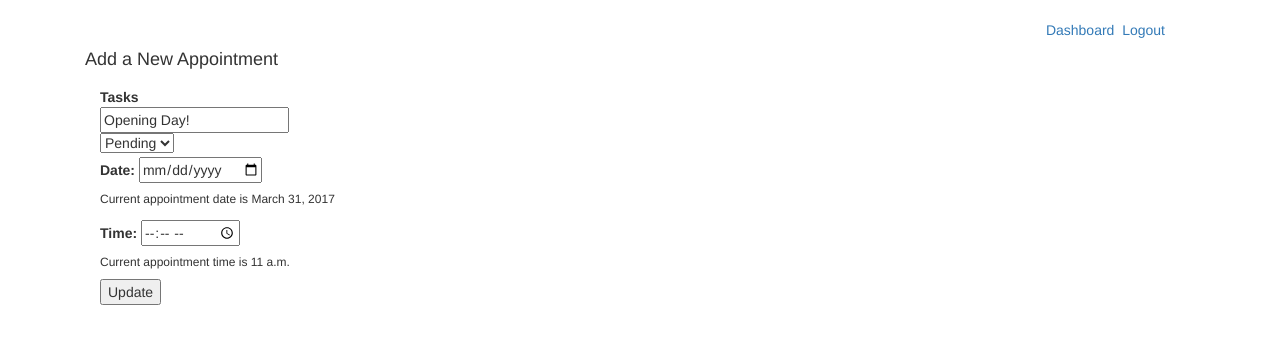
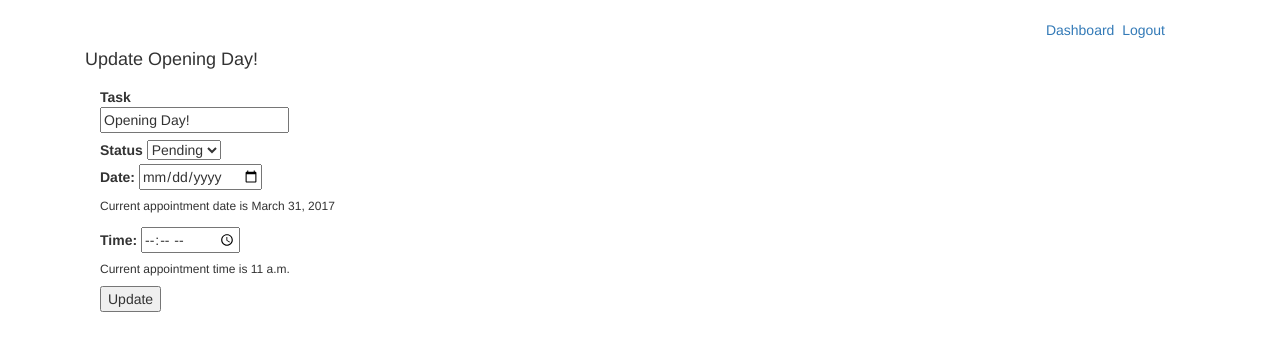
Before and after one commit to mikeybags/python_belt, a Django app: template apps/appointments_app/templates/appointments_app/edit.html in a window 1280 px wide. Shown: the top 351 px of the page. Run offline with Django 3.2, Linux system fonts and the light colour scheme; the template is opened without the code that fills it: values that come from a table or form of the project are taken from there, others are empty; data comes from the database, SQL or seed files in the repository; both versions use the stored data as it was after the commit; parts of the project's set-up code (start-up, migrations or seed data) failed here and were passed over; some libraries are stand-ins or nearby versions.

Commit message:
fixed unnecessary time/date conversions and repeated code

```diff
--- a/apps/appointments_app/models.py
+++ b/apps/appointments_app/models.py
@@ -10,16 +10,17 @@ class AppointmentManager(models.Manager):
         Appointment.objects.create(task = task, date = date, time = time, user = user)
         return True
 
-    def validate_appt(self, user_id, date = None, time = None):
+    def validate_appt(self, user_id, date = None, time = None, id = None):
         errors = []
-        print time, "is time"
+        print time, "is time 1"
+        print date, "is date 2"
         if date < datetime.date.today().isoformat():
             errors.append("Appointments cannot be for the past!")
         if date == datetime.date.today().isoformat():
             if time < datetime.datetime.now().time().isoformat():
                 errors.append("Appointments cannot be for the past!")
-        if Appointment.objects.filter(user__id = user_id).filter(date = date).filter(time = time):
-            messages.add_message(request, messages.ERROR, 'You can not schedule two appointments at the same time.')
+        if Appointment.objects.filter(user__id = user_id).filter(date = date).filter(time = time).exclude(id = id):
+            errors.append('You can not schedule two appointments at the same time.')
         return errors
 
 class Appointment(models.Model):
--- a/apps/appointments_app/templates/appointments_app/edit.html
+++ b/apps/appointments_app/templates/appointments_app/edit.html
@@ -13,22 +13,23 @@
       </div>
       <div class="text-right col-lg-6 col-md-6 col-sm-6 col-xs-6">
         <div>&nbsp;</div>
-        <a href="{% url 'appointments:home' %}">Dashboard</a><span>&nbsp;</span><span>&nbsp;</span><a href="{% url 'login:logout' %}">Logout</a>
+        <a href="{% url 'appointments:home' %}">Dashboard</a>&nbsp;&nbsp;<a href="{% url 'login:logout' %}">Logout</a>
       </div>
     </div><!-- end header -->
     <div class="col-lg-12 col-md-12 col-sm-12 col-xs-12">
-      <h4>Add a New Appointment</h4>
+      <h4>Update {{ appointment.task }} </h4>
       <div class="col-lg-9 col-md-9 col-sm-9 col-xs-9">
         <form class="form-horizontal" action="{% url 'appointments:update_appt' id=appointment.id %}" method="POST">
           {% csrf_token %}
           <fieldset>
           <div class="control-group">
-            <label class="control-label" for="review">Tasks</label>
+            <label class="control-label" for="review">Task</label>
             <div class="controls">
               <input type="text" name="task" class="input-xlarge" value ="{{ appointment.task }}">
             </div>
           </div>
           <div class="control-group">
+            <label class="control-label" for="status">Status</label>
             <select name="status">
               <option {% if appointment.status == "pending" %} selected {% endif %} value="pending">Pending</option>
               <option {% if appointment.status == "missed" %} selected {% endif %} value="missed">Missed</option>
@@ -37,23 +38,21 @@
           </div>
           <div class="control-group">
             <label class="control-label" for="Date">Date:</label>
-              <input type="date" name="date" class="input-xlarge" value ="{{ appointment.date }}">
+              <input type="date" name="date" class="input-xlarge" value ="{{ appointment_date }}">
               <h6>Current appointment date is {{ appointment.date }}</h6>
           </div>
           <div class="control-group">
             <label class="control-label" for="time">Time:</label>
-            <input type="time" name="time" class="input-xlarge" value="{{ appointment.time }}">
+            <input type="time" name="time" class="input-xlarge" value="{{ appointment_time }}">
             <h6>Current appointment time is {{ appointment.time }}</h6>
           </div>
           <input type="submit" value="Update">
           </fieldset>
         </form>
         {% if messages %}
-          <ul class="messages">
           {% for message in messages %}
-            <li {% if message.tags %} class="{{message.tags}}"{% endif %}>{{message}}</li>
+            <p {% if message.tags %} class="text-danger"{% endif %}>{{message}}</li>
           {% endfor %}
-          </ul>
         {% endif %}
       </div>
     </div>
--- a/apps/appointments_app/urls.py
+++ b/apps/appointments_app/urls.py
@@ -2,9 +2,9 @@ from django.conf.urls import url
 from views import *
 
 urlpatterns = [
-    url(r'^appointments$', index, name = 'home'),
+    url(r'^$', index, name = 'home'),
     url(r'^add_appt$', add_appt, name = 'add_appt'),
-    url(r'^appointments/(?P<id>\d+)$', edit_appt, name = 'edit_appt'),
-    url(r'^appointments/(?P<id>\d+)/update$', update_appt, name = 'update_appt'),
-    url(r'^appointments/destroy/(?P<id>\d+)$', remove_appt, name = 'remove_appt'),
+    url(r'^(?P<id>\d+)/edit$', edit_appt, name = 'edit_appt'),
+    url(r'^(?P<id>\d+)/update$', update_appt, name = 'update_appt'),
+    url(r'^(?P<id>\d+)/destroy$', remove_appt, name = 'remove_appt'),
 ]
--- a/belt_exam/settings.py
+++ b/belt_exam/settings.py
@@ -23,9 +23,9 @@ BASE_DIR = os.path.dirname(os.path.dirname(os.path.abspath(__file__)))
 SECRET_KEY = '(j+q#1#)b2x13g3eqmwyxspu+qs^-f6v+&)*4f1oc(#27fe@s2'
 
 # SECURITY WARNING: don't run with debug turned on in production!
-DEBUG = False
+DEBUG = True
 
-ALLOWED_HOSTS = ['54.201.68.63']
+ALLOWED_HOSTS = []
 
 
 # Application definition
```
Also changed, not shown: apps/appointments_app/views.py (+17 -18 lines), db.sqlite3, 4 other files.
